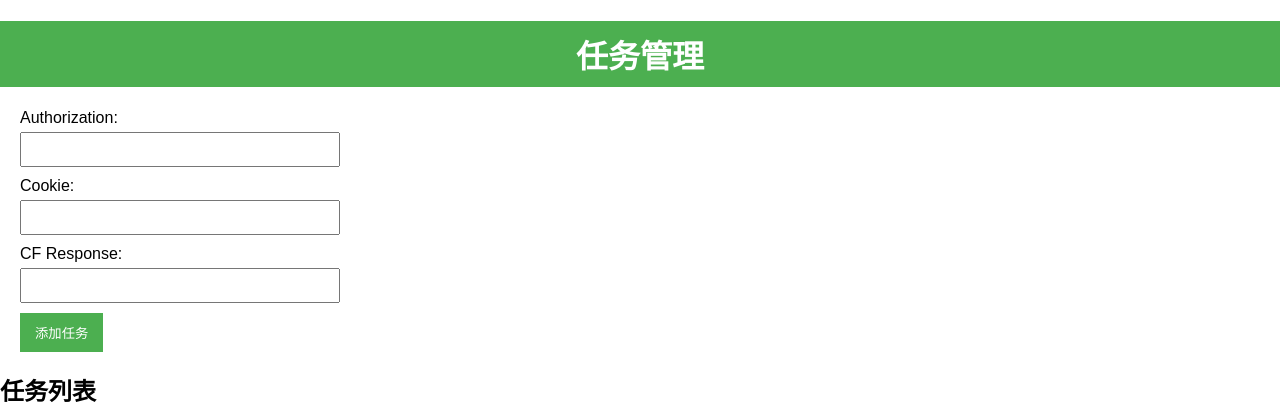
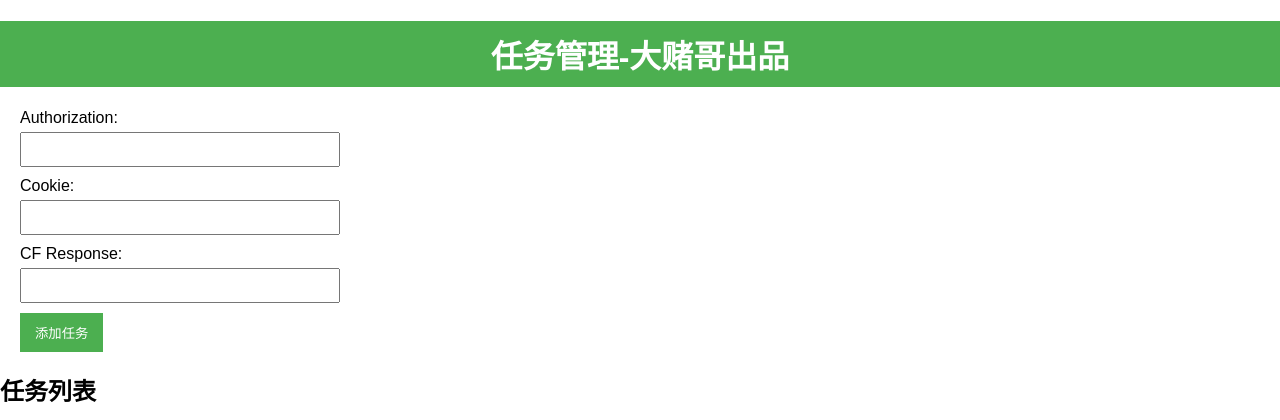
Before and after one commit to espoir1989/joker-cli, a Flask app: page / in a window 1280 px wide. Shown: the top 420 px of the page. Run offline with Flask 3, Linux system fonts and the light colour scheme.

Commit message:
Update index.html

```diff
--- a/templates/index.html
+++ b/templates/index.html
@@ -3,11 +3,11 @@
 <head>
     <meta charset="UTF-8">
     <meta name="viewport" content="width=device-width, initial-scale=1.0">
-    <title>任务管理</title>
+    <title>任务管理 - 本脚本完全免费 - 大赌哥出品</title>
     <link rel="stylesheet" href="{{ url_for('static', filename='css/styles.css') }}">
 </head>
 <body>
-    <h1>任务管理</h1>
+    <h1>任务管理-大赌哥出品</h1>
     <form action="{{ url_for('add_task') }}" method="post">
         <label for="authorization">Authorization:</label>
         <input type="text" id="authorization" name="authorization" required>
```
